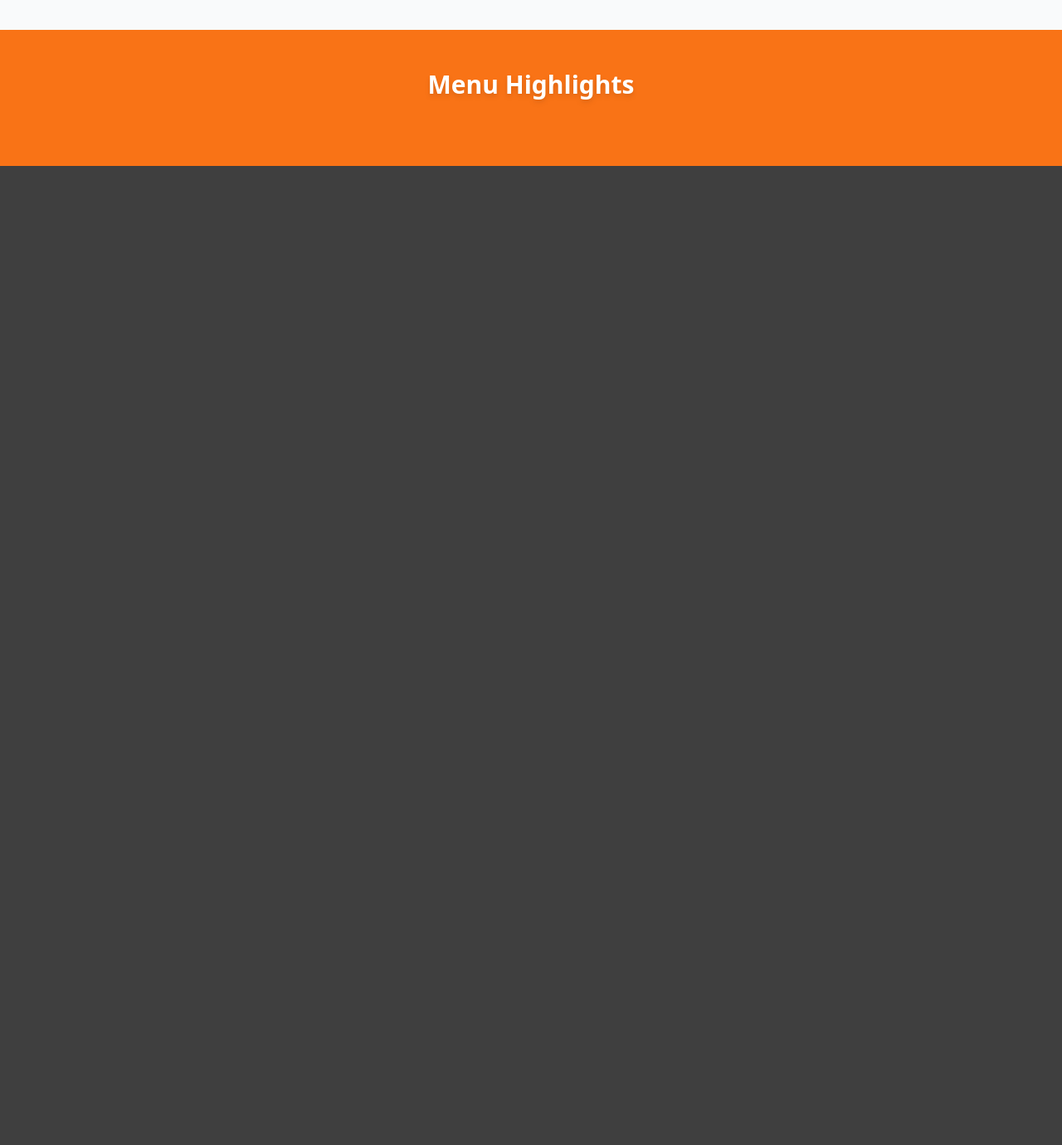
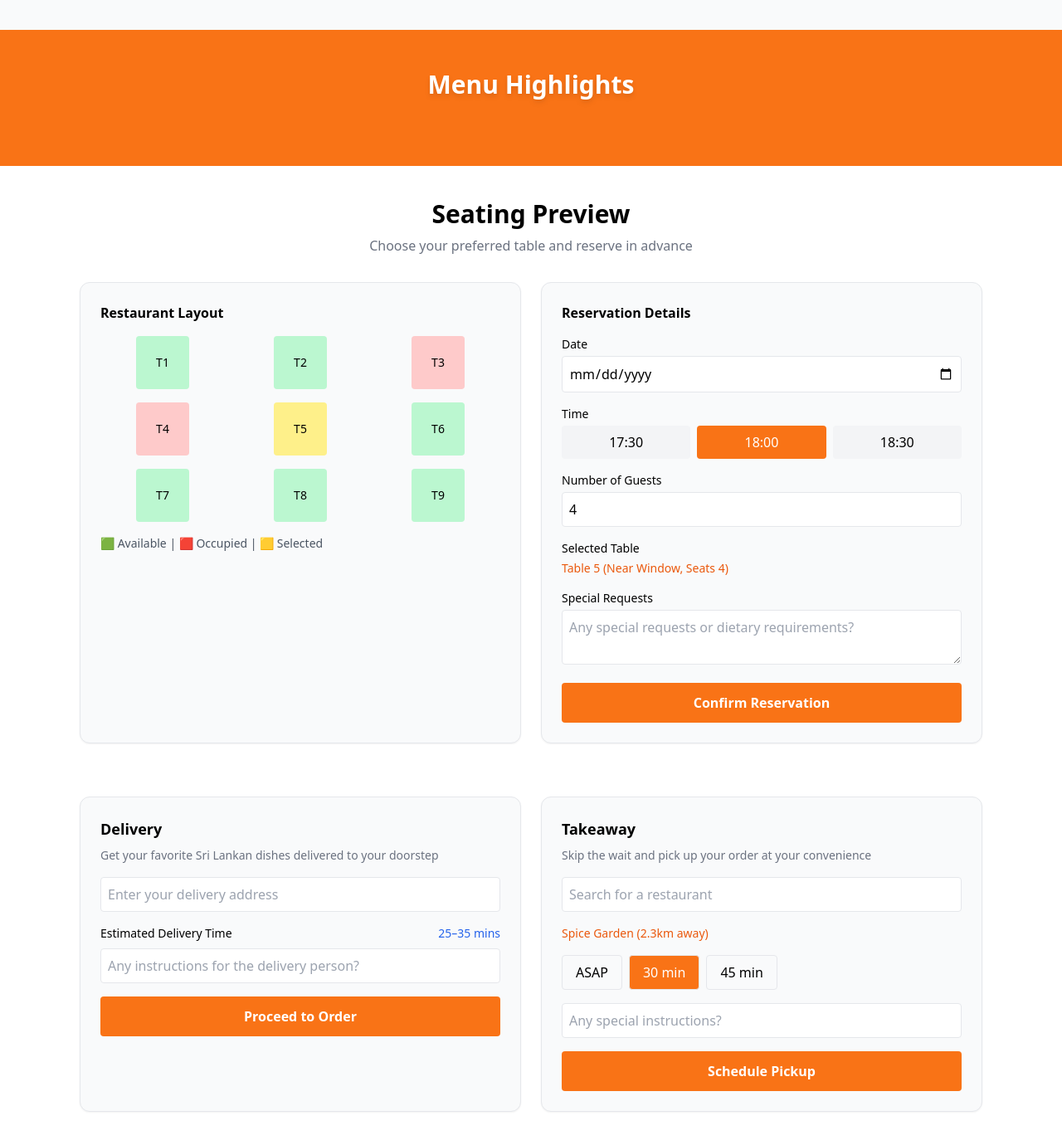
Before and after one commit to M-J-Christina213/swiftdine-web, a PHP site: page /restaurants.php in a window 1280 px wide. Shown: the part 1274-2654 px from the top of the page at 83% size. Before the commit the page ends 1474 px from the top, so only its background shows below. Run offline with PHP 8.4, Linux system fonts and the light colour scheme; data that the repository does not hold is empty; some libraries are stand-ins or nearby versions.

Commit message:
💖Add seating preview and reservation features☺️

```diff
--- a/views/user/restaurants.php
+++ b/views/user/restaurants.php
@@ -191,6 +191,95 @@ $menus = getMenuHighlights($conn);
     <?php endforeach; ?>
   </div>
 </section>
+<section class="bg-white text-black px-4 py-10 sm:px-8 md:px-16 lg:px-24">
+  <!-- Seating Preview -->
+  <h2 class="text-center text-3xl font-bold mb-2">Seating Preview</h2>
+  <p class="text-center text-gray-500 mb-8">Choose your preferred table and reserve in advance</p>
+
+  <div class="grid grid-cols-1 md:grid-cols-2 gap-6 mb-16">
+    <!-- Layout Section -->
+    <div class="bg-gray-50 border rounded-xl p-6 shadow-sm">
+      <h3 class="font-semibold mb-4">Restaurant Layout</h3>
+      <div class="grid grid-cols-3 gap-4 justify-items-center text-sm font-medium">
+        <div class="bg-green-200 rounded p-4 w-16 h-16 flex items-center justify-center">T1</div>
+        <div class="bg-green-200 rounded p-4 w-16 h-16 flex items-center justify-center">T2</div>
+        <div class="bg-red-200 rounded p-4 w-16 h-16 flex items-center justify-center">T3</div>
+        <div class="bg-red-200 rounded p-4 w-16 h-16 flex items-center justify-center">T4</div>
+        <div class="bg-yellow-200 rounded p-4 w-16 h-16 flex items-center justify-center">T5</div>
+        <div class="bg-green-200 rounded p-4 w-16 h-16 flex items-center justify-center">T6</div>
+        <div class="bg-green-200 rounded p-4 w-16 h-16 flex items-center justify-center">T7</div>
+        <div class="bg-green-200 rounded p-4 w-16 h-16 flex items-center justify-center">T8</div>
+        <div class="bg-green-200 rounded p-4 w-16 h-16 flex items-center justify-center">T9</div>
+      </div>
+      <div class="mt-4 text-sm text-gray-600">🟩 Available | 🟥 Occupied | 🟨 Selected</div>
+    </div>
+
+    <!-- Reservation Form -->
+    <div class="bg-gray-50 border rounded-xl p-6 shadow-sm">
+      <h3 class="font-semibold mb-4">Reservation Details</h3>
+      <label class="block text-sm mb-1">Date</label>
+      <input type="date" class="w-full border rounded p-2 mb-4">
+
+      <label class="block text-sm mb-1">Time</label>
+      <div class="grid grid-cols-3 gap-2 mb-4">
+        <button class="bg-gray-100 hover:bg-orange-100 px-3 py-2 rounded">17:30</button>
+        <button class="bg-orange-500 text-white px-3 py-2 rounded">18:00</button>
+        <button class="bg-gray-100 hover:bg-orange-100 px-3 py-2 rounded">18:30</button>
+      </div>
+
+      <label class="block text-sm mb-1">Number of Guests</label>
+      <input type="number" value="4" class="w-full border rounded p-2 mb-4">
+
+      <label class="block text-sm mb-1">Selected Table</label>
+      <div class="text-sm text-orange-600 font-medium mb-4">Table 5 (Near Window, Seats 4)</div>
+
+      <label class="block text-sm mb-1">Special Requests</label>
+      <textarea class="w-full border rounded p-2 mb-4" placeholder="Any special requests or dietary requirements?"></textarea>
+
+      <button class="w-full bg-orange-500 hover:bg-orange-600 text-white py-3 rounded font-semibold">
+        Confirm Reservation
+      </button>
+    </div>
+  </div>
+
+  <!-- Delivery & Takeaway -->
+  <div class="grid grid-cols-1 md:grid-cols-2 gap-6">
+    <!-- Delivery -->
+    <div class="bg-gray-50 border rounded-xl p-6 shadow-sm">
+      <h3 class="text-lg font-bold mb-2">Delivery</h3>
+      <p class="text-sm text-gray-500 mb-4">Get your favorite Sri Lankan dishes delivered to your doorstep</p>
+      <input type="text" placeholder="Enter your delivery address" class="w-full border p-2 rounded mb-4">
+      <div class="flex items-center justify-between mb-2 text-sm">
+        <span>Estimated Delivery Time</span>
+        <span class="text-blue-600">25–35 mins</span>
+      </div>
+      <input type="text" placeholder="Any instructions for the delivery person?" class="w-full border p-2 rounded mb-4">
+      <button class="w-full bg-orange-500 hover:bg-orange-600 text-white py-3 rounded font-semibold">
+        Proceed to Order
+      </button>
+    </div>
+
+    <!-- Takeaway -->
+    <div class="bg-gray-50 border rounded-xl p-6 shadow-sm">
+      <h3 class="text-lg font-bold mb-2">Takeaway</h3>
+      <p class="text-sm text-gray-500 mb-4">Skip the wait and pick up your order at your convenience</p>
+      <input type="text" placeholder="Search for a restaurant" class="w-full border p-2 rounded mb-4">
+      <div class="text-sm text-orange-600 mb-4 font-medium">Spice Garden (2.3km away)</div>
+      <div class="flex gap-2 mb-4">
+        <button class="px-4 py-2 border rounded hover:bg-orange-100">ASAP</button>
+        <button class="px-4 py-2 border bg-orange-500 text-white rounded">30 min</button>
+        <button class="px-4 py-2 border rounded hover:bg-orange-100">45 min</button>
+      </div>
+      <input type="text" placeholder="Any special instructions?" class="w-full border p-2 rounded mb-4">
+      <button class="w-full bg-orange-500 hover:bg-orange-600 text-white py-3 rounded font-semibold">
+        Schedule Pickup
+      </button>
+    </div>
+  </div>
+</section>
+
+
+
 
 
 </body>
```
